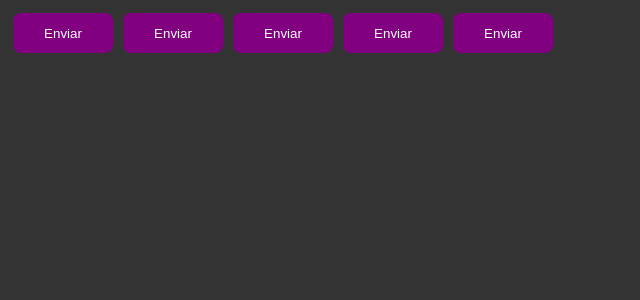
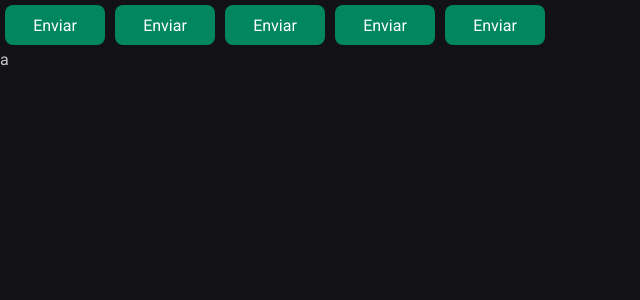
Before and after one commit to Adenilson-Oliveira/ignite-timer, a React (Vite) app: page / in a window 1280 px wide. Shown: the top 300 px of the page, without its empty margins (0-640 px from the left). Built offline with nearby package versions, Linux system fonts and the light colour scheme.

Commit message:
themes and eslint config added in the project

```diff
--- a/index.html
+++ b/index.html
@@ -2,8 +2,13 @@
 <html lang="en">
   <head>
     <meta charset="UTF-8" />
+    <link rel="preconnect" href="https://fonts.googleapis.com" />
+    <link rel="preconnect" href="https://fonts.gstatic.com" crossorigin />
 
     <meta name="viewport" content="width=device-width, initial-scale=1.0" />
+
+    <link href="https://fonts.googleapis.com/css2?family=Roboto&family=Roboto+Mono:wght@700&display=swap" rel="stylesheet" />
+
     <title>Ignite Timer</title>
   </head>
   <body>
--- a/package.json
+++ b/package.json
@@ -6,7 +6,8 @@
   "scripts": {
     "dev": "vite",
     "build": "tsc && vite build",
-    "preview": "vite preview"
+    "preview": "vite preview",
+    "lint": "eslint src --ext .ts,.tsx --fix"
   },
   "dependencies": {
     "react": "^18.2.0",
@@ -14,10 +15,12 @@
     "styled-components": "^5.3.6"
   },
   "devDependencies": {
+    "@rocketseat/eslint-config": "^1.1.3",
     "@types/react": "^18.0.17",
     "@types/react-dom": "^18.0.6",
     "@types/styled-components": "^5.1.26",
     "@vitejs/plugin-react": "^2.1.0",
+    "eslint": "^8.25.0",
     "typescript": "^4.6.4",
     "vite": "^3.1.0"
   }
--- a/src/App.tsx
+++ b/src/App.tsx
@@ -2,14 +2,11 @@ import { useState } from 'react'
 import { ThemeProvider } from 'styled-components'
 
 import { Button } from './components/Button'
-import './styles.css'
+import { GlobalStyle } from './styles/global'
 import { defaultTheme } from './styles/themes/default'
 import { lightTheme } from './styles/themes/light'
 
-
-
 export function App() {
-
   const [theme, setTheme] = useState(defaultTheme)
 
   function handleChangeTheme() {
@@ -20,11 +17,13 @@ export function App() {
 
   return (
     <ThemeProvider theme={theme}>
-      <Button onhandleChangeTheme={handleChangeTheme} variant='primary' />
-      <Button variant='secondary' />
-      <Button variant='success' />
-      <Button variant='danger' />
+      <Button onhandleChangeTheme={handleChangeTheme} variant="primary" />
+      <Button variant="secondary" />
+      <Button variant="success" />
+      <Button variant="danger" />
       <Button />
+      <p>a</p>
+      <GlobalStyle />
     </ThemeProvider>
   )
 }
--- a/src/components/Button.styles.ts
+++ b/src/components/Button.styles.ts
@@ -1,4 +1,4 @@
-import styled, { css } from "styled-components";
+import styled, { css } from 'styled-components'
 
 export type ButtonVariant = 'primary' | 'secondary' | 'danger' | 'success'
 
@@ -10,21 +10,23 @@ const buttonVariants = {
   primary: 'purple',
   secondary: 'orange',
   danger: 'danger',
-  success: 'green'
+  success: 'green',
 }
 
 export const ButtonContainer = styled.button<ButtonContainerProps>`
-
   width: 100px;
   height: 40px;
   margin: 5px;
   border: 0;
 
-  background-color: ${props => props.theme.primary};
+  background-color: ${(props) => props.theme['primary-500']};
 
-  /* ${props => css`background-color: ${buttonVariants[props.variant]}`}; */
+  /* ${(props) =>
+    css`
+      background-color: ${buttonVariants[props.variant]};
+    `}; */
 
-  color: ${props => props.theme.white};
+  color: ${(props) => props.theme.white};
 
-  border-radius:8px;
+  border-radius: 8px;
 `
--- a/src/components/Button.tsx
+++ b/src/components/Button.tsx
@@ -1,12 +1,17 @@
-import { ButtonContainer, ButtonVariant } from "./Button.styles"
+import { ButtonContainer, ButtonVariant } from './Button.styles'
 
 interface ButtonProps {
   variant?: ButtonVariant
   onhandleChangeTheme?: () => void
 }
 
-export function Button({variant = 'primary', onhandleChangeTheme}:ButtonProps) {
-
-  return <ButtonContainer onClick={onhandleChangeTheme} variant={variant}>Enviar</ButtonContainer>
-
+export function Button({
+  variant = 'primary',
+  onhandleChangeTheme,
+}: ButtonProps) {
+  return (
+    <ButtonContainer onClick={onhandleChangeTheme} variant={variant}>
+      Enviar
+    </ButtonContainer>
+  )
 }
--- a/src/main.tsx
+++ b/src/main.tsx
@@ -5,5 +5,5 @@ import { App } from './App'
 ReactDOM.createRoot(document.getElementById('root') as HTMLElement).render(
   <React.StrictMode>
     <App />
-  </React.StrictMode>
+  </React.StrictMode>,
 )
--- a/src/styles.css
+++ /dev/null
@@ -1,4 +0,0 @@
-body {
-  background-color: #333;
-  color: #fff;
-}
--- /dev/null
+++ b/src/styles/global.ts
@@ -0,0 +1,29 @@
+import { createGlobalStyle } from 'styled-components'
+
+export const GlobalStyle = createGlobalStyle`
+
+  *{
+    margin: 0;
+    padding: 0;
+    box-sizing: border-box;
+  }
+
+  :focus {
+    outline: 0;
+    box-shadow: 0 0 0 2px ${(props) => props.theme['primary-500']};
+  }
+
+  body {
+    background-color: ${(props) => props.theme['gray-900']};
+    color: ${(props) => props.theme['gray-300']};
+  }
+
+  body, input, textarea, button {
+    font-family: 'Roboto', sans-serif;
+    font-weight: 400;
+    font-size: 1rem;
+
+  }
+
+
+`
--- a/src/styles/themes/default.ts
+++ b/src/styles/themes/default.ts
@@ -1,7 +1,23 @@
-import { ThemeType } from "../../@types/styled"
+import { ThemeType } from '../../@types/styled'
 
-export const defaultTheme:ThemeType = {
-  primary: 'purple',
-  secondary: 'orange',
-  white: '#fff',
+export const defaultTheme: ThemeType = {
+  white: '#FFF',
+
+  'gray-100': '#E1E1E6',
+  'gray-300': '#C4C4CC',
+  'gray-400': '#8D8D99',
+  'gray-500': '#7C7C8A',
+  'gray-600': '#323238',
+  'gray-700': '#29292E',
+  'gray-800': '#202024',
+  'gray-900': '#121214',
+
+  'primary-300': '#00B37E',
+  'primary-500': '#00875F',
+  'primary-700': '#015F43',
+
+  'red-500': '#AB222E',
+  'red-700': '#7A1921',
+
+  'yellow-500': '#FBA94C',
 }
--- a/src/styles/themes/light.ts
+++ b/src/styles/themes/light.ts
@@ -1,7 +1,23 @@
-import { ThemeType } from "../../@types/styled"
+import { ThemeType } from '../../@types/styled'
 
 export const lightTheme: ThemeType = {
-  primary: 'cyan',
-  secondary: 'darkcyan',
-  white: '#fff',
+  white: '#FFF',
+
+  'gray-100': '#E1E1E6',
+  'gray-300': '#C4C4CC',
+  'gray-400': '#8D8D99',
+  'gray-500': '#7C7C8A',
+  'gray-600': '#323238',
+  'gray-700': '#29292E',
+  'gray-800': '#202024',
+  'gray-900': '#121214',
+
+  'primary-300': '#B73753',
+  'primary-500': '#99173C',
+  'primary-700': '#760022',
+
+  'red-500': '#AB222E',
+  'red-700': '#7A1921',
+
+  'yellow-500': '#FBA94C',
 }
```
Also changed, not shown: src/@types/styled.d.ts (+18 -2 lines), 1 other file (tests, documents, lock files or other folders).
